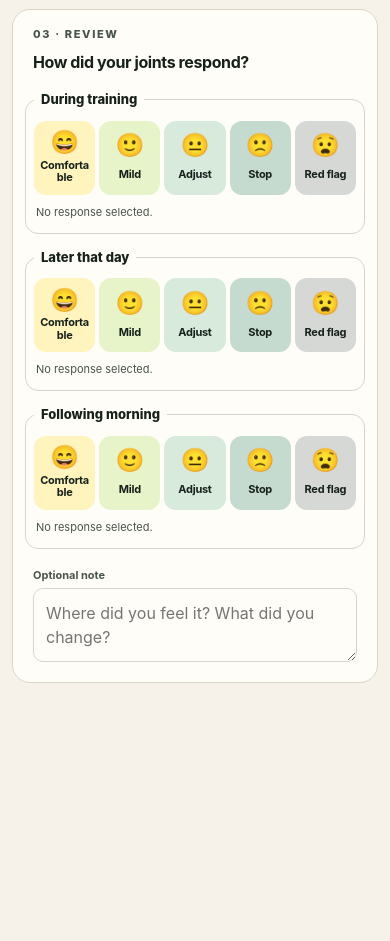
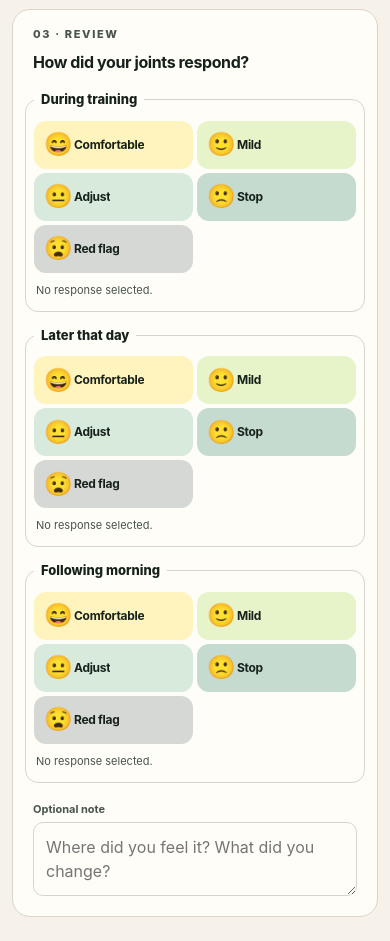
Before and after one commit to idylopos/workout-tracker, a website with bundled scripts: page index.html in a window 390 px wide. Shown: the part 1880-2821 px from the top of the page. Before the commit the page ends 2781 px from the top, so only its background shows below. Built offline with nearby package versions, Linux system fonts and the light colour scheme; files whose address does not match are found by name.

Commit message:
style(design): keep mobile recovery labels readable

```diff
--- a/styles.css
+++ b/styles.css
@@ -3726,12 +3726,17 @@ body[data-active-view="today"] .timer {
   }
 
   .response-options {
+    grid-template-columns: repeat(2, minmax(0, 1fr));
     gap: 4px;
   }
 
   .response-choice {
-    min-height: 74px;
-    padding-inline: 2px;
+    grid-template-columns: 24px minmax(0, 1fr);
+    min-height: 48px;
+    gap: 6px;
+    padding: 8px;
+    text-align: left;
+    justify-items: start;
   }
 
   .response-face {
@@ -3739,11 +3744,11 @@ body[data-active-view="today"] .timer {
   }
 
   .response-choice strong {
-    font-size: 11px;
+    font-size: 12px;
     line-height: 1.15;
     white-space: normal;
-    overflow-wrap: anywhere;
-    hyphens: auto;
+    overflow-wrap: normal;
+    hyphens: none;
   }
 
   .save-bar {
```
